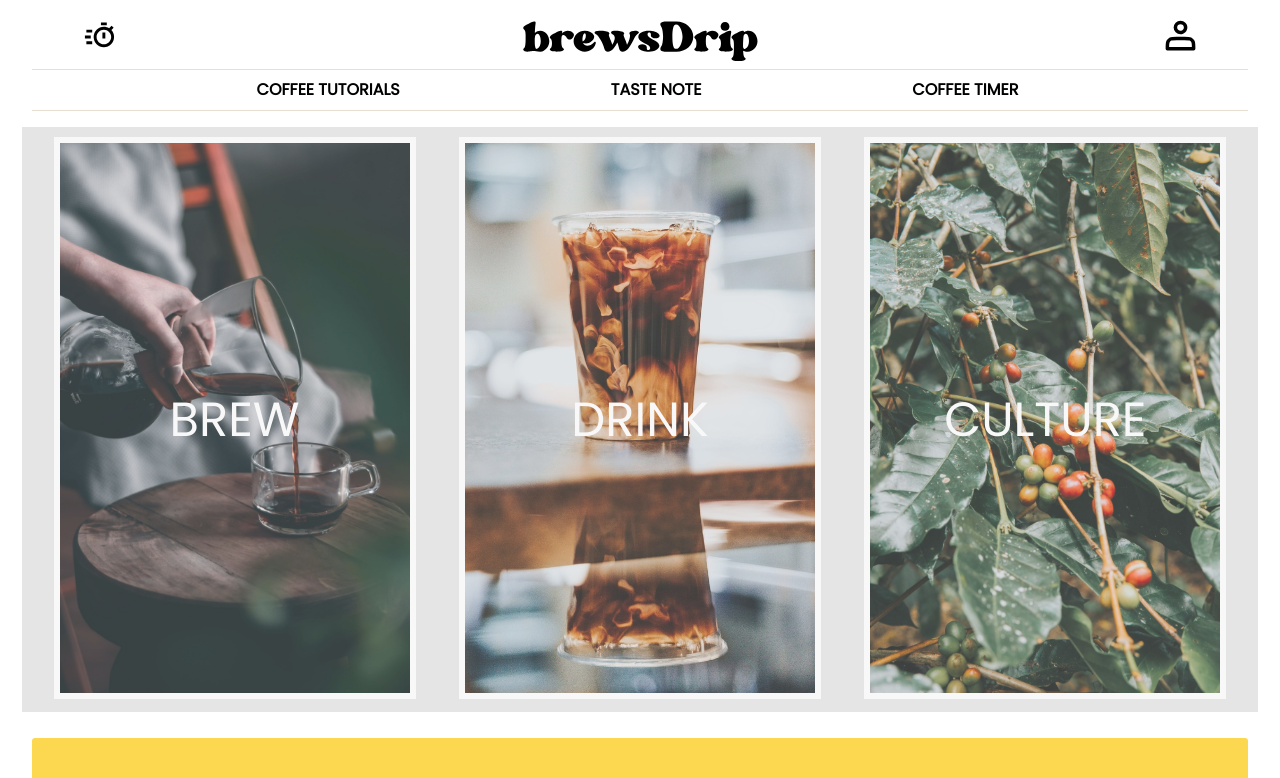
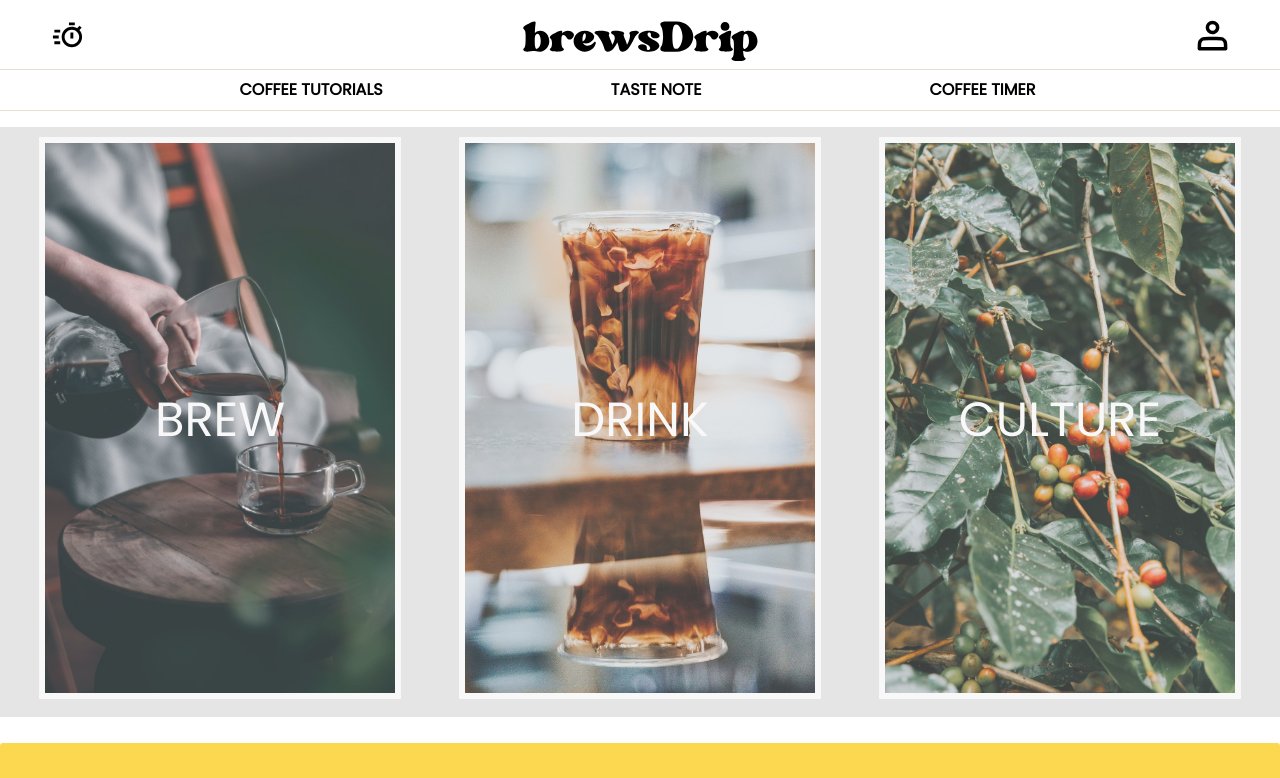
Before and after one commit to ladbastille/brewsDrip, a React (Create React App) app: page /tutorials in a window 1280 px wide. Shown: the top 778 px of the page. Built offline with nearby package versions, Linux system fonts and the light colour scheme; no server answers.

Commit message:
Modify app container width

```diff
--- a/src/App.js
+++ b/src/App.js
@@ -39,7 +39,7 @@ import TutorialsB02 from "./pages/TutorialsB02";
 import TutorialsB03 from "./pages/TutorialsB03";
 
 const AppDiv = styled.div`
-  width: 95%;
+  width: 100%;
   margin: 0 auto;
   display: flex;
   flex-direction: column;
--- a/src/pages/TutorialsIndex.js
+++ b/src/pages/TutorialsIndex.js
@@ -16,6 +16,7 @@ const TutorialsDiv = styled.div`
   min-height: 50vh;
   background-color: #e5e5e5;
   margin-bottom: 10px;
+  box-sizing:border-box;
   @media (max-width: 1280px) {
     flex-wrap: wrap;
     padding: 10px;
@@ -29,6 +30,9 @@ const CardDiv = styled.div`
   opacity: 0.75;
   &:hover {
     opacity: 1;
+  }
+  @media (max-width: 1280px) {
+    margin-bottom: 5px;
   }
 `;
 
```
